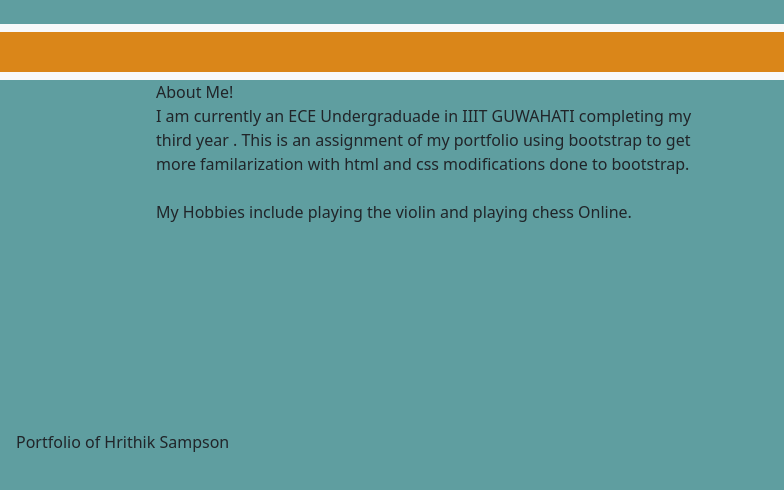
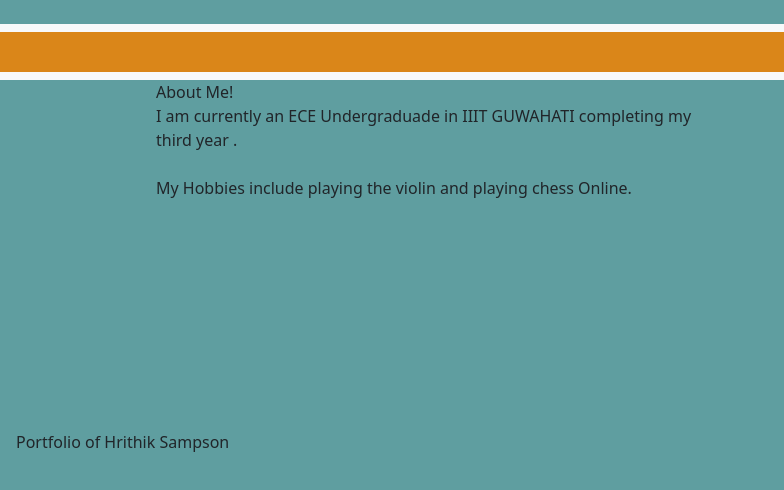
Before and after one commit to HrithikSampson/HrithikSampson.github.io, a plain HTML site: page index.html in a window 1280 px wide. Shown: the full height of the page, 496-1280 px from the left. Drawn offline with nearby package versions, Linux system fonts and the light colour scheme.

Commit message:
Update index.html

```diff
--- a/index.html
+++ b/index.html
@@ -54,7 +54,7 @@
           </div>
           <div class="col-sm">
             About Me!<br>
-            I am currently an ECE Undergraduade in IIIT GUWAHATI completing my third year . This is an assignment of my portfolio using bootstrap to get more familarization with html and css modifications done to bootstrap.
+            I am currently an ECE Undergraduade in IIIT GUWAHATI completing my third year .
             <br>
             <br>
             My Hobbies include playing the violin and playing chess Online.
```
